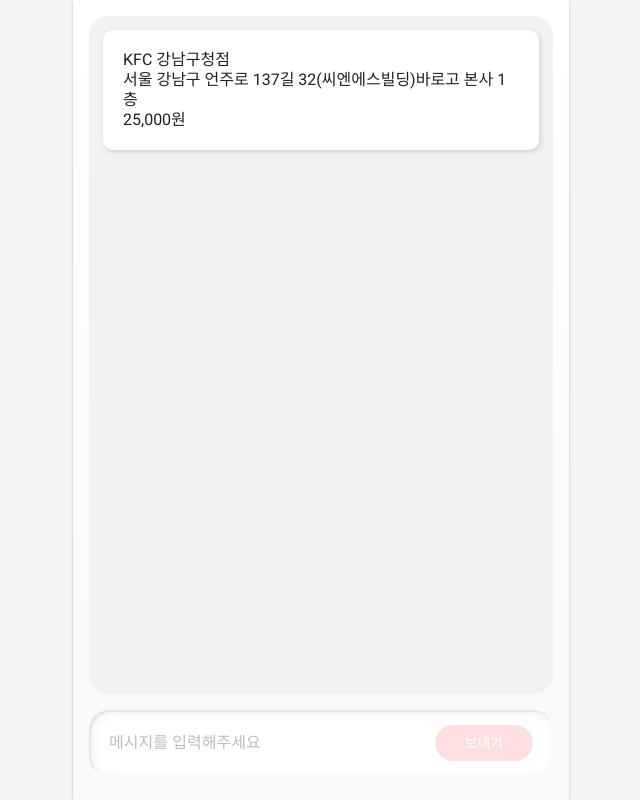
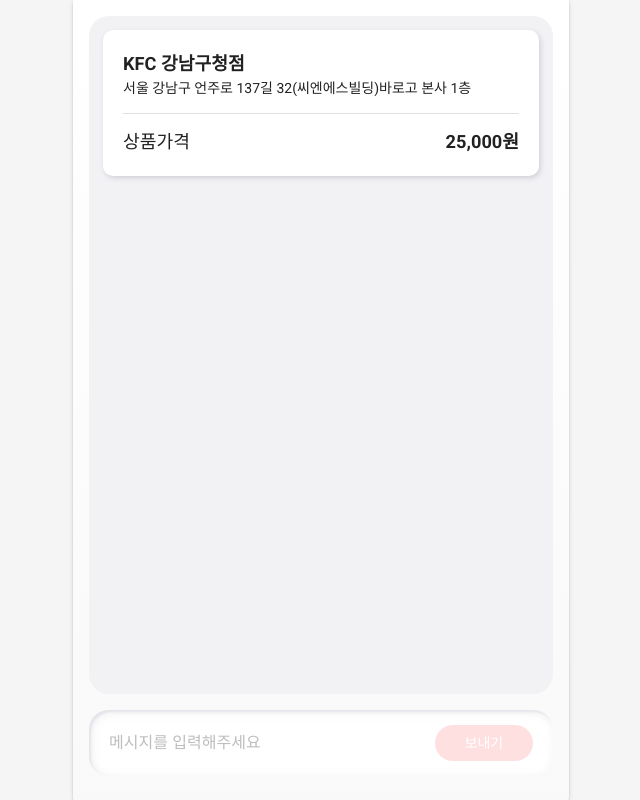
Before and after one commit to wonder13662/firebase-chat-app, a plain HTML site: page public/index.html in a window 1280 px wide. Shown: the whole page, without its empty margins (55-695 px from the left). Drawn offline with nearby package versions, Linux system fonts and the light colour scheme; some packages are replaced by stand-ins of ours; no server answers.

Commit message:
상품 요약 정보 스타일 적용

```diff
--- a/public/index.html
+++ b/public/index.html
@@ -79,10 +79,13 @@
     <div id="messages-card-container" class="mdl-cell mdl-cell--12-col mdl-grid">
       <!-- Messages container -->
       <div id="messages-card" class="mdl-card mdl-shadow--2dp mdl-cell mdl-cell--12-col mdl-cell--6-col-tablet mdl-cell--6-col-desktop">
-        <div id="order-container">
+        <div id="order-container" class="shrunk">
           <div class="requester"></div>
           <div class="customer-address"></div>
-          <div class="product-price"></div>
+          <div class="product-price">
+            <label>상품가격</label><span></span>
+          </div>
+          <div class="detail">상세정보</div>
         </div>
         <div class="mdl-card__supporting-text mdl-color-text--grey-600">
           <div id="messages">
--- a/public/scripts/main.js
+++ b/public/scripts/main.js
@@ -224,6 +224,22 @@
   }
 }
 
+// Toggle when an user clicked the order summary
+function onOrderSummaryClicked(e) {
+  console.log('onOrderSummaryClicked');
+
+  const classNameShrunk = "shrunk";
+  const classNameExpanded = "expanded";
+
+  if(orderContainerElement.classList.contains(classNameShrunk)) {
+    orderContainerElement.classList.remove(classNameShrunk);
+    orderContainerElement.classList.add(classNameExpanded);
+  } else if(orderContainerElement.classList.contains(classNameExpanded)) {
+    orderContainerElement.classList.remove(classNameExpanded);
+    orderContainerElement.classList.add(classNameShrunk);
+  }
+}
+
 // Triggered when the send new message form is submitted.
 function onMessageFormSubmit(e) {
   e.preventDefault();
@@ -287,14 +303,20 @@
 
 // Resets the given MaterialTextField.
 function resetMaterialTextfield(element) {
+  if(!element) return;
   element.value = '';
+
+  if( !element.parentNode ||
+      !element.parentNode.MaterialTextfield ||
+      !element.parentNode.MaterialTextfield.boundUpdateClassesHandler) return;
+
   element.parentNode.MaterialTextfield.boundUpdateClassesHandler();
 }
 
 function displayOrder(requester, customAddress, productPrice) {
   orderContainerElement.querySelector('.requester').textContent = requester;
   orderContainerElement.querySelector('.customer-address').textContent = customAddress;
-  orderContainerElement.querySelector('.product-price').textContent = productPrice;
+  orderContainerElement.querySelector('.product-price span').textContent = productPrice;
 }
 
 // Template for messages.
@@ -413,10 +435,8 @@
   const currentUserDisplayName = getUserName();
   let div = null;
   if(name === currentUserDisplayName) {
-    console.log('나의 메시지');
     div = displayMyMessage(id, timestamp, name, text, picUrl, imageUrl, timeStr);
   } else {
-    console.log('다른 사람의 메시지');
     div = displayOtherMessage(id, timestamp, name, text, picUrl, imageUrl, timeStr);
   }
 
@@ -475,6 +495,9 @@
 var signOutButtonElement = document.getElementById('sign-out');
 var signInSnackbarElement = document.getElementById('must-signin-snackbar');
 
+// Toggle for the order summary
+orderContainerElement.addEventListener('click', onOrderSummaryClicked);
+
 // Saves message on form submit.
 messageFormElement.addEventListener('submit', onMessageFormSubmit);
 signOutButtonElement.addEventListener('click', signOut);
--- a/public/styles/main.css
+++ b/public/styles/main.css
@@ -295,3 +295,35 @@
   box-shadow: 1.5px 2px 5px rgba(155, 155, 170, 0.4);
   z-index: 100;
 }
+#order-container.shrunk .detail {
+  display:none;
+}
+#order-container .requester {
+  font-style: normal;
+  font-weight: bold;
+  font-size: 1.3rem;
+  line-height: 2rem;
+}
+
+#order-container .customer-address {
+  font-style: normal;
+  font-weight: normal;
+  font-size: 1rem;
+  line-height: 1.5rem;
+  padding-bottom: 1rem;
+}
+
+#order-container .product-price {
+  border-top: 1px solid #e0e0e0;
+  text-align: right;
+  font-style: normal;
+  font-size: 1.3rem;
+  line-height: 2rem;
+  padding-top: 1rem;
+}
+#order-container .product-price span {
+  font-weight: bold;
+}
+#order-container .product-price label {
+  float: left;
+}
```
